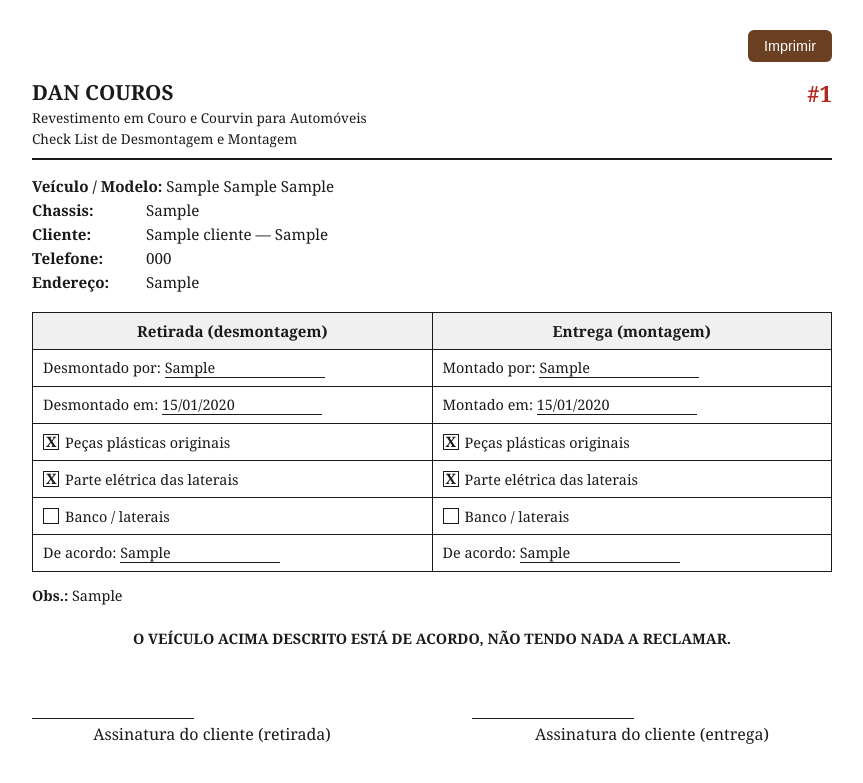
After one commit to areattie-lab/dan-couros-sistema, a Flask app: page /pedidos/1/checklist in a window 1280 px wide. The commit adds this page. Shown: the top 783 px of the page, without its empty margins (208-1071 px from the left). Run offline with Flask 3, Linux system fonts and the light colour scheme; tables that the repository leaves empty hold one stand-in row (values such as "Sample post").

Commit message:
Add files via upload

```diff
--- a/app.py
+++ b/app.py
@@ -304,6 +304,17 @@ def editar_producao(pedido_id):
         producao.data_montagem = parse_date(request.form.get("data_montagem"))
         producao.motorista_montagem = request.form.get("motorista_montagem", "").strip() or None
 
+        producao.checklist_pecas_plasticas_desmontagem = bool(request.form.get("checklist_pecas_plasticas_desmontagem"))
+        producao.checklist_parte_eletrica_desmontagem = bool(request.form.get("checklist_parte_eletrica_desmontagem"))
+        producao.checklist_banco_laterais_desmontagem = bool(request.form.get("checklist_banco_laterais_desmontagem"))
+        producao.checklist_de_acordo_desmontagem = request.form.get("checklist_de_acordo_desmontagem", "").strip() or None
+
+        producao.checklist_pecas_plasticas_montagem = bool(request.form.get("checklist_pecas_plasticas_montagem"))
+        producao.checklist_parte_eletrica_montagem = bool(request.form.get("checklist_parte_eletrica_montagem"))
+        producao.checklist_banco_laterais_montagem = bool(request.form.get("checklist_banco_laterais_montagem"))
+        producao.checklist_de_acordo_montagem = request.form.get("checklist_de_acordo_montagem", "").strip() or None
+        producao.checklist_observacoes = request.form.get("checklist_observacoes", "").strip() or None
+
         producao.observacoes = request.form.get("observacoes", "").strip() or None
 
         if producao.id is None:
@@ -315,6 +326,13 @@ def editar_producao(pedido_id):
     return render_template("producao_form.html", pedido=pedido, producao=producao)
 
 
+@app.route("/pedidos/<int:pedido_id>/checklist")
+def imprimir_checklist(pedido_id):
+    pedido = Pedido.query.get_or_404(pedido_id)
+    producao = pedido.producao or Producao(pedido_id=pedido.id)
+    return render_template("checklist_print.html", pedido=pedido, producao=producao)
+
+
 with app.app_context():
     db.create_all()
 
--- /dev/null
+++ b/templates/checklist_print.html
@@ -0,0 +1,143 @@
+<!doctype html>
+<html lang="pt-br">
+<head>
+  <meta charset="utf-8">
+  <title>Checklist — Pedido #{{ pedido.id }}</title>
+  <style>
+    body {
+      font-family: Georgia, 'Times New Roman', serif;
+      color: #1a1a1a;
+      max-width: 800px;
+      margin: 0 auto;
+      padding: 30px;
+    }
+    .no-print { text-align: right; margin-bottom: 16px; }
+    .no-print button {
+      background: #6b3f22;
+      color: #fff;
+      border: none;
+      padding: 8px 16px;
+      border-radius: 6px;
+      font-size: 0.9rem;
+      cursor: pointer;
+    }
+    header {
+      display: flex;
+      justify-content: space-between;
+      align-items: flex-start;
+      border-bottom: 2px solid #1a1a1a;
+      padding-bottom: 10px;
+      margin-bottom: 16px;
+    }
+    header h1 { font-size: 1.3rem; margin: 0; }
+    header p { margin: 2px 0 0; font-size: 0.85rem; }
+    .numero { font-size: 1.4rem; font-weight: bold; color: #b3261e; }
+    .dados-veiculo p { margin: 4px 0; font-size: 0.95rem; }
+    .dados-veiculo b { display: inline-block; min-width: 110px; }
+    table.conferencia {
+      width: 100%;
+      border-collapse: collapse;
+      margin-top: 20px;
+      border: 1px solid #1a1a1a;
+    }
+    table.conferencia th {
+      border: 1px solid #1a1a1a;
+      padding: 8px;
+      background: #f0f0f0;
+      font-size: 0.95rem;
+      text-align: center;
+    }
+    table.conferencia td {
+      border: 1px solid #1a1a1a;
+      padding: 8px 10px;
+      font-size: 0.9rem;
+      vertical-align: top;
+    }
+    .marca { display: inline-block; width: 14px; height: 14px; border: 1px solid #1a1a1a; margin-right: 6px; position: relative; top: 2px; }
+    .marca.conferido::after { content: "X"; position: absolute; left: 2px; top: -3px; font-weight: bold; }
+    .linha { border-bottom: 1px solid #1a1a1a; display: inline-block; min-width: 160px; }
+    .declaracao { margin-top: 24px; font-size: 0.9rem; text-align: center; font-weight: bold; }
+    .assinatura { margin-top: 40px; display: flex; justify-content: space-between; }
+    .assinatura div { text-align: center; width: 45%; }
+    .assinatura .linha-assinatura { border-bottom: 1px solid #1a1a1a; margin-bottom: 4px; height: 30px; }
+    @media print {
+      .no-print { display: none; }
+      body { padding: 0; }
+    }
+  </style>
+</head>
+<body>
+  <div class="no-print"><button onclick="window.print()">Imprimir</button></div>
+
+  <header>
+    <div>
+      <h1>DAN COUROS</h1>
+      <p>Revestimento em Couro e Courvin para Automóveis</p>
+      <p>Check List de Desmontagem e Montagem</p>
+    </div>
+    <div class="numero">#{{ pedido.id }}</div>
+  </header>
+
+  <div class="dados-veiculo">
+    <p><b>Veículo / Modelo:</b> {{ pedido.veiculo or "" }} {{ pedido.modelo or "" }} {{ pedido.ano or "" }}</p>
+    <p><b>Chassis:</b> {{ pedido.chassis or "" }}</p>
+    <p><b>Cliente:</b> {{ pedido.cliente.nome_razao_social }}{% if pedido.unidade_pedido %} — {{ pedido.unidade_pedido }}{% endif %}</p>
+    <p><b>Telefone:</b> {{ pedido.telefone_pedido or pedido.cliente.telefone }}</p>
+    <p><b>Endereço:</b> {{ pedido.endereco_pedido or pedido.cliente.endereco or "" }}</p>
+  </div>
+
+  <table class="conferencia">
+    <thead>
+      <tr>
+        <th style="width:50%;">Retirada (desmontagem)</th>
+        <th style="width:50%;">Entrega (montagem)</th>
+      </tr>
+    </thead>
+    <tbody>
+      <tr>
+        <td>Desmontado por: <span class="linha">{{ producao.motorista_desmontagem or "" }}</span></td>
+        <td>Montado por: <span class="linha">{{ producao.motorista_montagem or "" }}</span></td>
+      </tr>
+      <tr>
+        <td>Desmontado em: <span class="linha">{{ producao.data_desmontagem.strftime('%d/%m/%Y') if producao.data_desmontagem else "" }}</span></td>
+        <td>Montado em: <span class="linha">{{ producao.data_montagem.strftime('%d/%m/%Y') if producao.data_montagem else "" }}</span></td>
+      </tr>
+      <tr>
+        <td><span class="marca {{ 'conferido' if producao.checklist_pecas_plasticas_desmontagem }}"></span>Peças plásticas originais</td>
+        <td><span class="marca {{ 'conferido' if producao.checklist_pecas_plasticas_montagem }}"></span>Peças plásticas originais</td>
+      </tr>
+      <tr>
+        <td><span class="marca {{ 'conferido' if producao.checklist_parte_eletrica_desmontagem }}"></span>Parte elétrica das laterais</td>
+        <td><span class="marca {{ 'conferido' if producao.checklist_parte_eletrica_montagem }}"></span>Parte elétrica das laterais</td>
+      </tr>
+      <tr>
+        <td><span class="marca {{ 'conferido' if producao.checklist_banco_laterais_desmontagem }}"></span>Banco / laterais</td>
+        <td><span class="marca {{ 'conferido' if producao.checklist_banco_laterais_montagem }}"></span>Banco / laterais</td>
+      </tr>
+      <tr>
+        <td>De acordo: <span class="linha">{{ producao.checklist_de_acordo_desmontagem or "" }}</span></td>
+        <td>De acordo: <span class="linha">{{ producao.checklist_de_acordo_montagem or "" }}</span></td>
+      </tr>
+    </tbody>
+  </table>
+
+  {% if producao.checklist_observacoes %}
+    <p style="margin-top:14px;font-size:0.9rem;"><b>Obs.:</b> {{ producao.checklist_observacoes }}</p>
+  {% else %}
+    <p style="margin-top:14px;font-size:0.9rem;"><b>Obs.:</b> ______________________________________________</p>
+  {% endif %}
+
+  <p class="declaracao">O VEÍCULO ACIMA DESCRITO ESTÁ DE ACORDO, NÃO TENDO NADA A RECLAMAR.</p>
+
+  <div class="assinatura">
+    <div>
+      <div class="linha-assinatura"></div>
+      Assinatura do cliente (retirada)
+    </div>
+    <div>
+      <div class="linha-assinatura"></div>
+      Assinatura do cliente (entrega)
+    </div>
+  </div>
+</body>
+</html>
--- a/templates/pedido_detalhe.html
+++ b/templates/pedido_detalhe.html
@@ -9,6 +9,7 @@
       </p>
     </div>
     <div style="display:flex;gap:8px;">
+      <a class="btn btn-secondary" href="{{ url_for('imprimir_checklist', pedido_id=pedido.id) }}" target="_blank">Imprimir checklist</a>
       <a class="btn btn-secondary" href="{{ url_for('editar_producao', pedido_id=pedido.id) }}">
         {{ "Ver produção" if pedido.producao else "Enviar para produção" }}
       </a>
```
Also changed, not shown: models.py (+13 -0 lines), templates/producao_form.html (+47 -0 lines), README.md.
